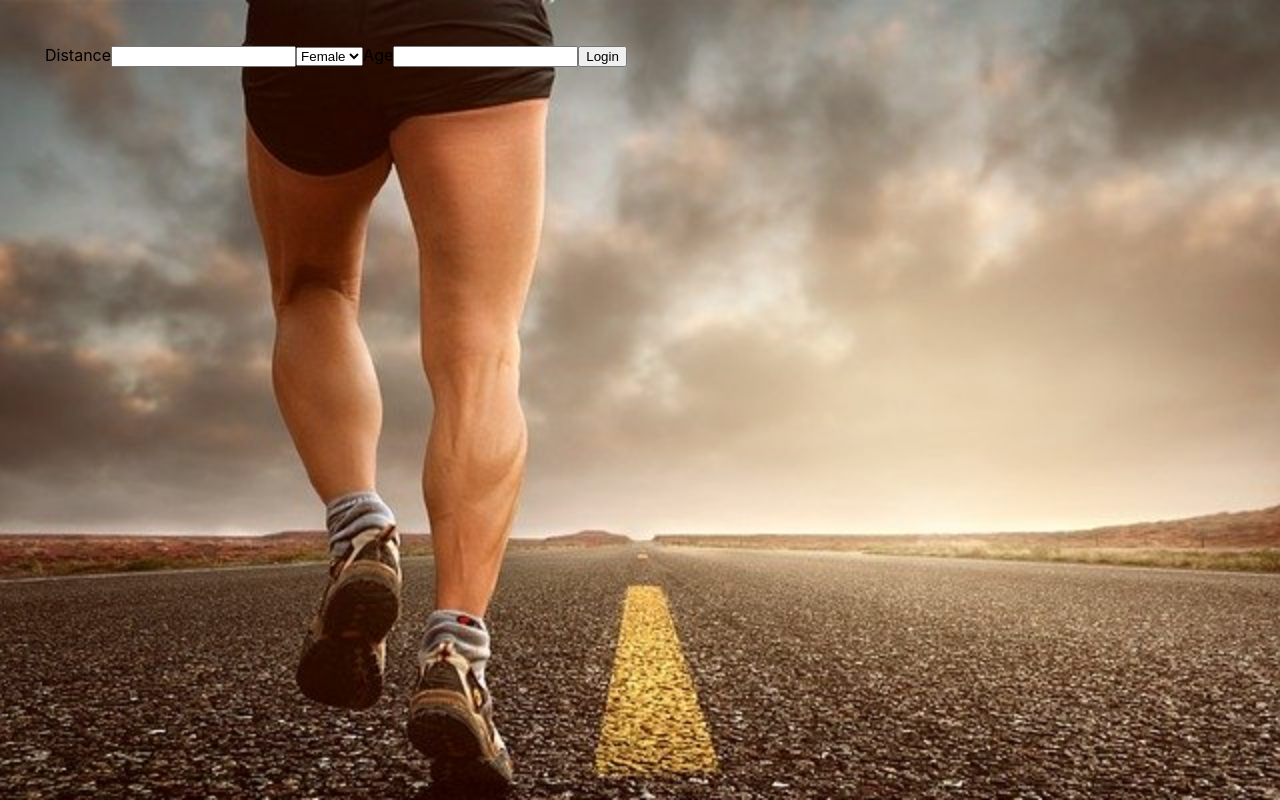
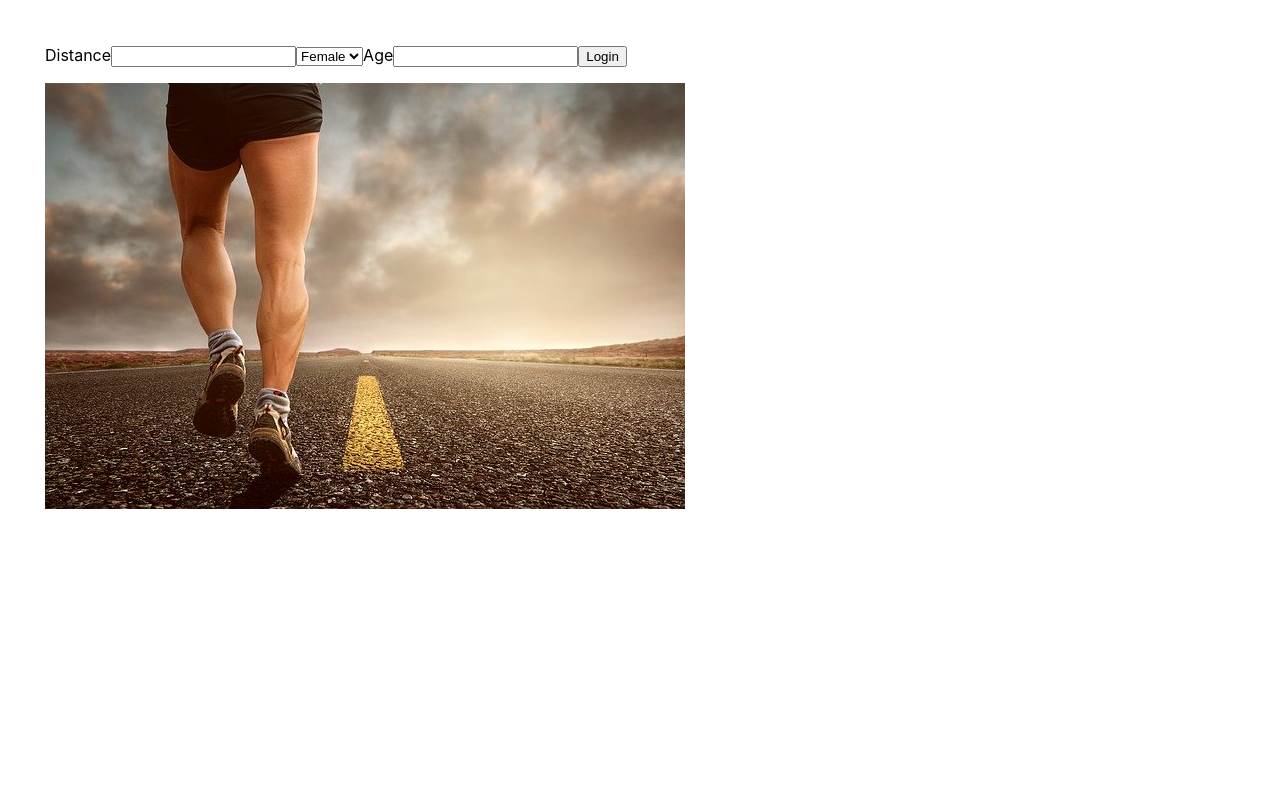
Before and after one commit to kfrostare/CooperAPI_frontend, a React (Create React App) app: page / in a window 1280 px wide. Built offline with nearby package versions, Linux system fonts and the light colour scheme.

Commit message:
adds image to cooper tracker app

```diff
--- a/src/App.jsx
+++ b/src/App.jsx
@@ -4,6 +4,7 @@ import InputFields from "./components/InputFields";
 import LoginForm from "./components/LoginForm";
 import { authenticate } from './modules/auth';
 import DisplayPerformanceData from "./components/DisplayPerformanceData";
+import Cooper from "./Cooper.jpg";
 
 
 
@@ -106,6 +107,7 @@ class App extends Component {
           }
         />
         {performanceDataIndex}
+        <img src={Cooper} className="cooperApp" alt="The Cooper Tracker App" />
       </>
     );
   }
--- a/src/index.css
+++ b/src/index.css
@@ -1,10 +1,4 @@
 body {
-
-  background-image: url(/public/cooper_app.jpg);
-  background-size: cover;
-  background-repeat: no-repeat;
-  background-attachment: fixed;
-
   margin: 20px;
   padding: 25px;
   font-family: -apple-system, BlinkMacSystemFont, "Segoe UI", "Roboto", "Oxygen",
@@ -14,7 +8,12 @@ body {
   -moz-osx-font-smoothing: grayscale;
 }
 
-
+/* .cooperApp {
+  background-image: url(cooperApp.jpg);
+  background-size: cover;
+  background-repeat: no-repeat;
+  background-attachment: fixed;
+} */
 
 code {
   font-family: source-code-pro, Menlo, Monaco, Consolas, "Courier New",
```
Also changed, not shown: src/Cooper.jpg (renamed from public/cooper_app.jpg).
